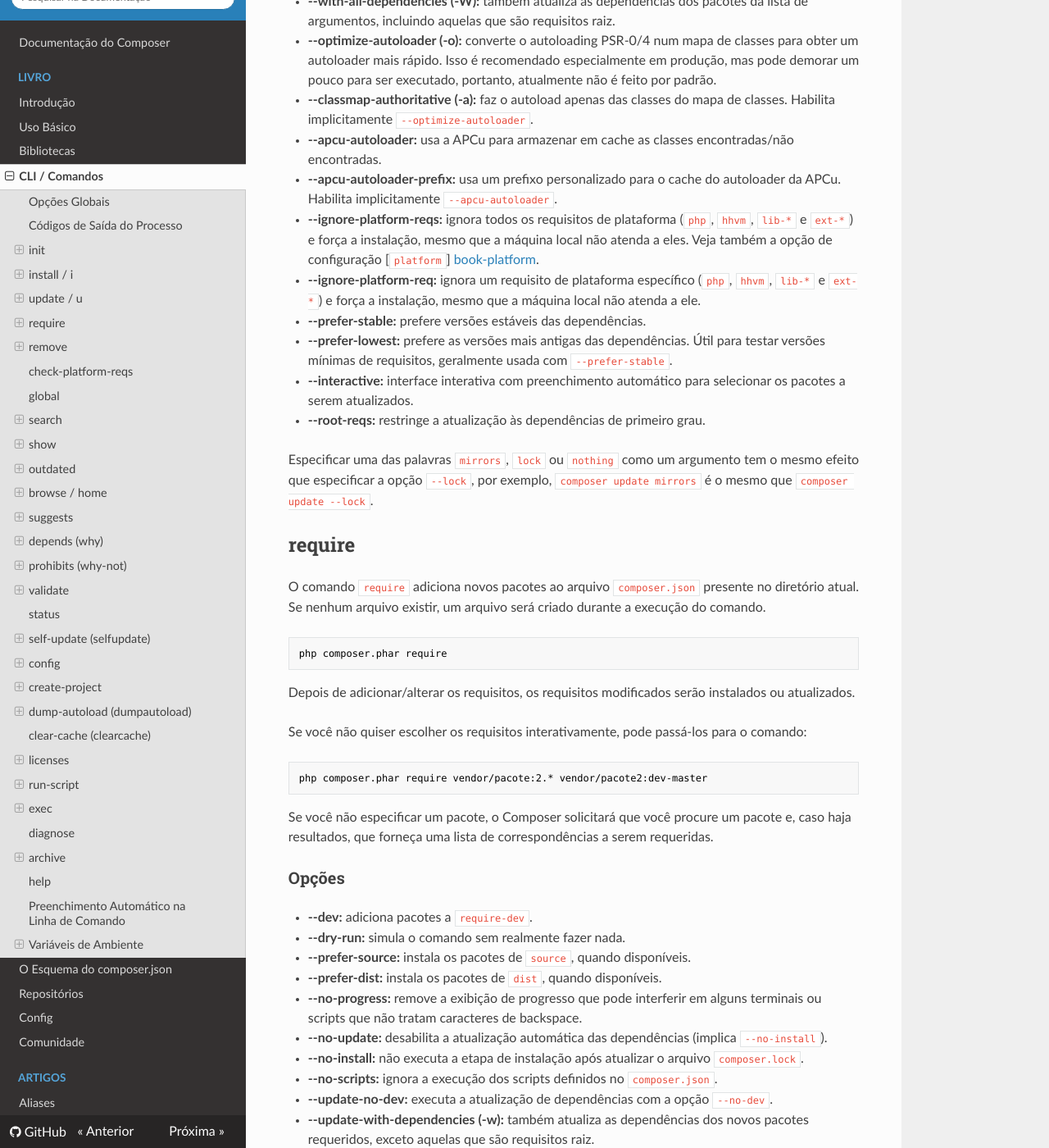
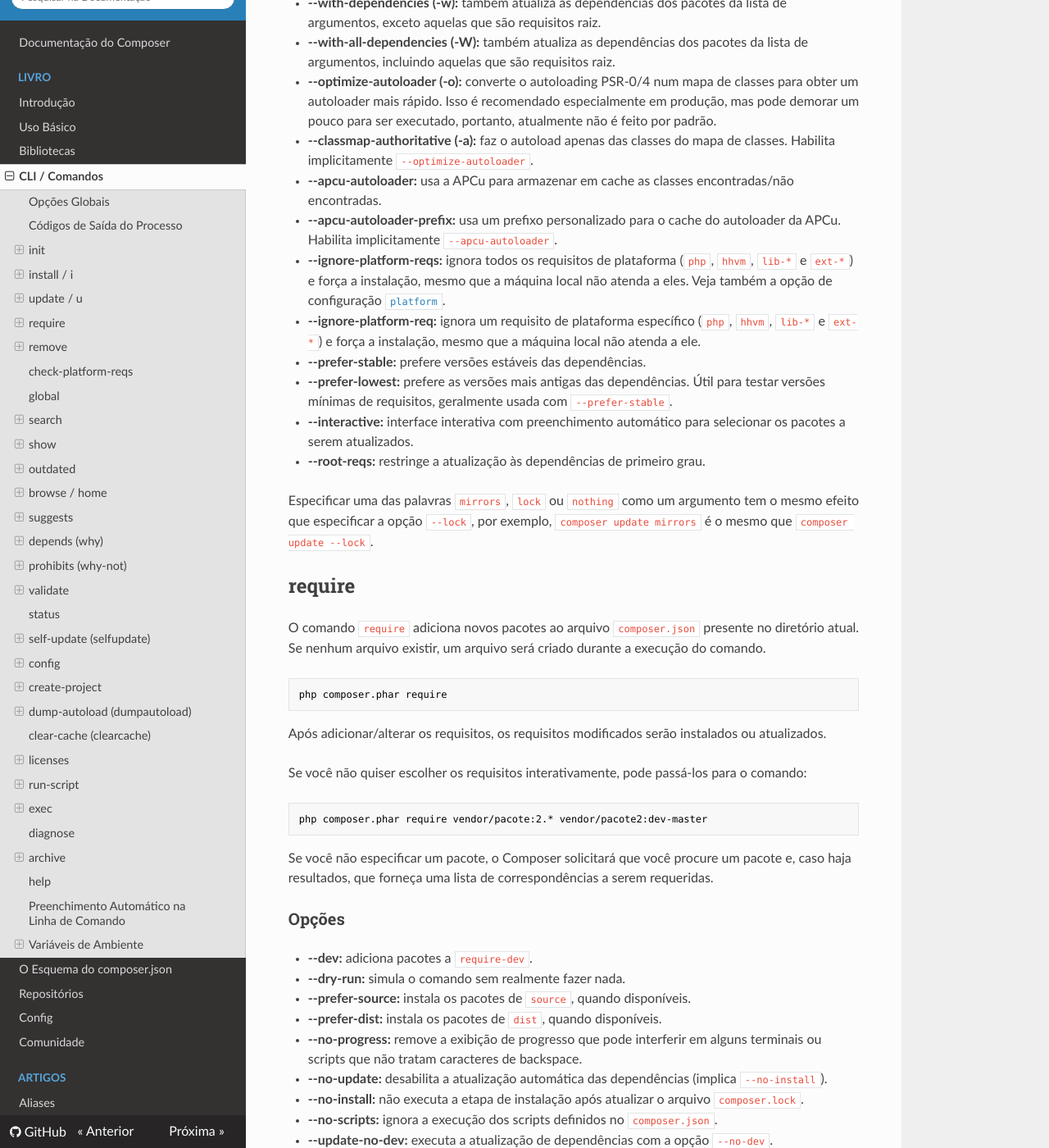
Before and after one commit to php-dev-br/composer-doc-pt-br, an MkDocs documentation site: the page built from doc/cli.md, in a window 1280 px wide and 1400 px high, scrolled down 4210 px. Shown: the whole window at 82% size. Built offline with MkDocs 1.6.1, drawn with Linux system fonts in a browser that asks for light colours; nearby versions of some CDN libraries; library files that are not in the unit come from our copies; some of the changed text lies outside the part shown.

Commit message:
Update translations

````diff
--- a/doc/cli.md
+++ b/doc/cli.md
@@ -56,14 +56,14 @@ php composer.phar init
 * **--name:** nome do pacote.
 * **--description:** descrição do pacote.
 * **--author:** nome da pessoa que criou o pacote.
-* **--type:** tipo de pacote.
+* **--type:** tipo do pacote.
 * **--homepage:** página do pacote.
 * **--require:** pacote requerido com uma restrição de versão. Deve estar no
   formato `foo/bar:1.0.0`.
 * **--require-dev:** requisitos de desenvolvimento, consulte **--require**.
 * **--stability (-s):** valor para o campo `minimum-stability`.
 * **--license (-l):** licença do pacote.
-* **--repository:** fornece um (ou mais) repositórios personalizados. Eles serão
+* **--repository:** fornece um ou mais repositórios personalizados. Eles serão
   armazenados no `composer.json` gerado e usados para o preenchimento automático
   ao solicitar a lista de requisitos. Cada repositório pode ser um URL HTTP
   apontando para um repositório do `composer` ou uma string JSON semelhante à
@@ -207,7 +210,7 @@ php composer.phar update vendor/pacote:2.0.1 vendor/pacote2:3.0.*
 * **--ignore-platform-reqs:** ignora todos os requisitos de plataforma (`php`,
   `hhvm`, `lib-*` e `ext-*`) e força a instalação, mesmo que a máquina local não
   atenda a eles. Veja também a opção de configuração [`platform`]
-  [book-platform].
+[book-platform].
 * **--ignore-platform-req:** ignora um requisito de plataforma específico
   (`php`, `hhvm`, `lib-*` e `ext-*`) e força a instalação, mesmo que a máquina
   local não atenda a ele.
@@ -233,8 +236,8 @@ execução do comando.
 php composer.phar require
 ```
 
-Depois de adicionar/alterar os requisitos, os requisitos modificados serão
-instalados ou atualizados.
+Após adicionar/alterar os requisitos, os requisitos modificados serão instalados
+ou atualizados.
 
 Se você não quiser escolher os requisitos interativamente, pode passá-los para
 o comando:
@@ -269,7 +272,7 @@ serem requeridas.
 * **--ignore-platform-reqs:** ignora todos os requisitos de plataforma (`php`,
   `hhvm`, `lib-*` e `ext-*`) e força a instalação, mesmo que a máquina local não
   atenda a eles. Veja também a opção de configuração [`platform`]
-  [book-platform].
+[book-platform].
 * **--ignore-platform-req:** ignora um requisito de plataforma específico
   (`php`, `hhvm`, `lib-*` e `ext-*`) e força a instalação, mesmo que a máquina
   local não atenda a ele.
@@ -320,7 +323,7 @@ Após remover os requisitos, os requisitos modificados serão desinstalados.
 * **--ignore-platform-reqs:** ignora todos os requisitos de plataforma (`php`,
   `hhvm`, `lib-*` e `ext-*`) e força a instalação, mesmo que a máquina local não
   atenda a eles. Veja também a opção de configuração [`platform`]
-  [book-platform].
+[book-platform].
 * **--ignore-platform-req:** ignora um requisito de plataforma específico
   (`php`, `hhvm`, `lib-*` e `ext-*`) e força a instalação, mesmo que a máquina
   local não atenda a ele.
@@ -796,7 +799,7 @@ Por padrão, o comando procura por pacotes no [page-packagist][page-packagist].
 * **--ignore-platform-reqs:** ignora todos os requisitos de plataforma (`php`,
   `hhvm`, `lib-*` e `ext-*`) e força a instalação, mesmo que a máquina local não
   atenda a eles. Veja também a opção de configuração [`platform`]
-  [book-platform].
+[book-platform].
 
 ## dump-autoload (dumpautoload)
 
````
Also changed, not shown: other parts of doc/cli.md (+5 -2 lines).
